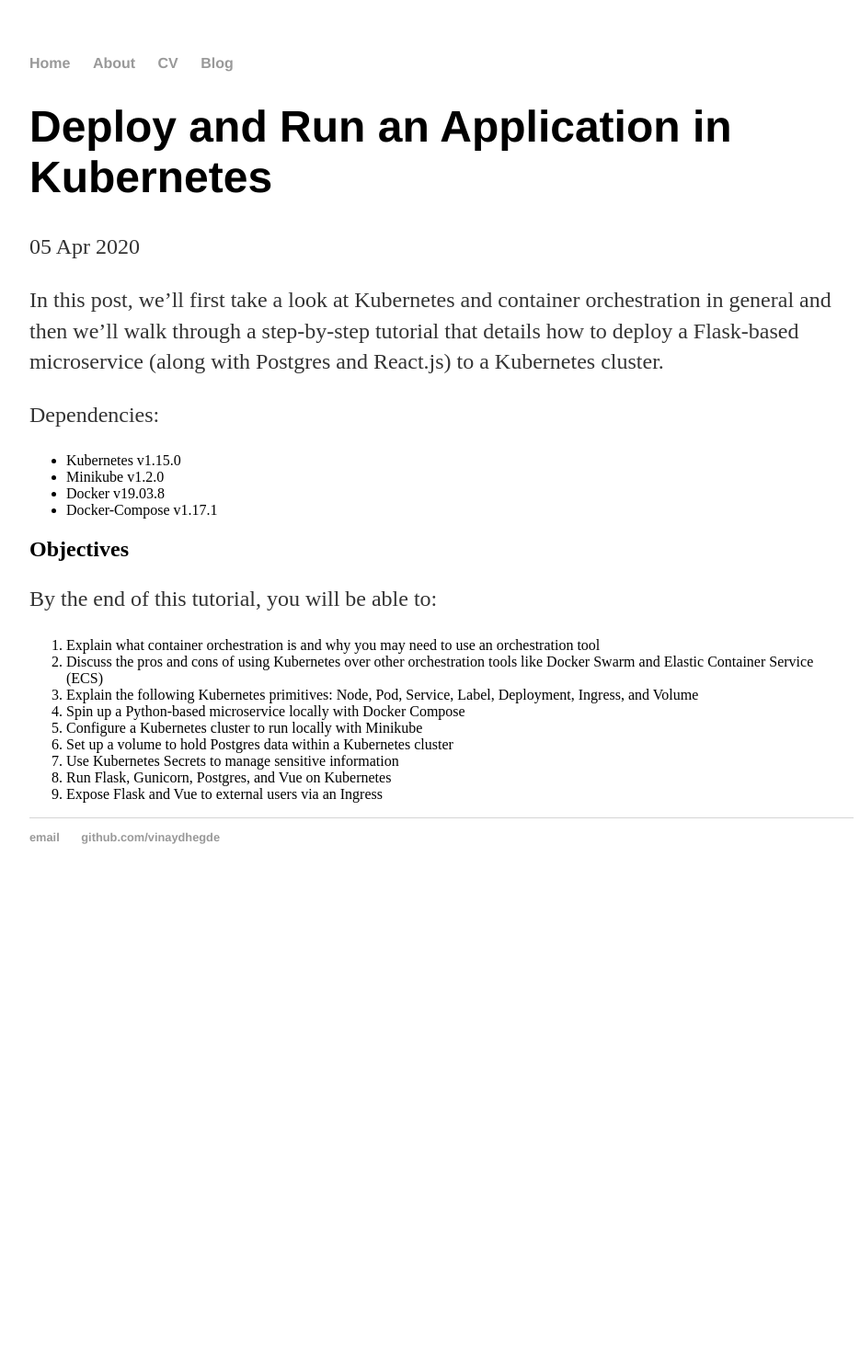
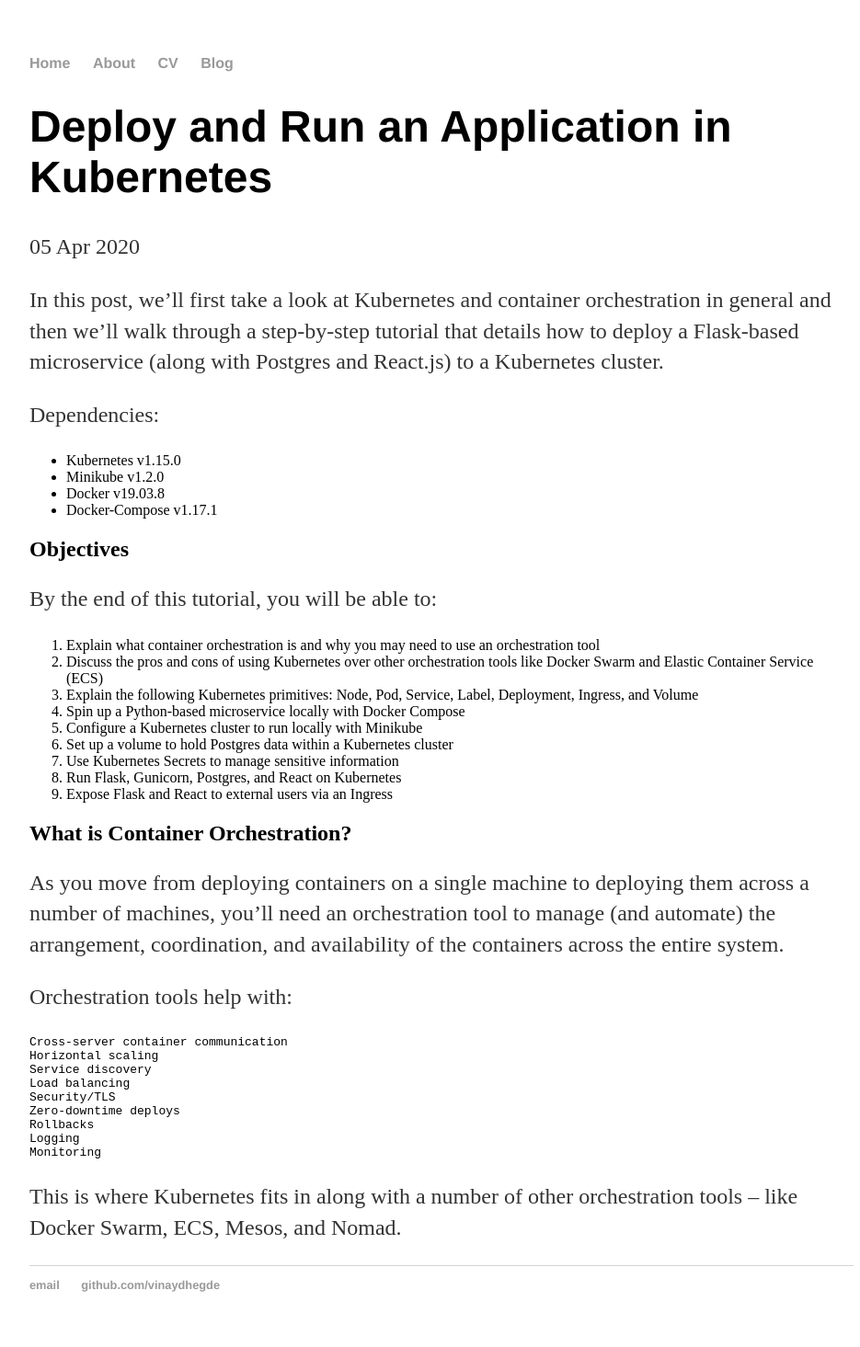
Before and after one commit to vinaydhegde/vinaydhegde.github.io, a Jekyll site: the page built from _posts/2020-04-05-Deploy and run an application in Kubernetes.md, in a window 1280 px wide. Shown: the whole page at 92% size, without its empty margins (160-1095 px from the left). Built offline with Jekyll 4.4.1, drawn with Linux system fonts in a browser that asks for light colours; before the commit the page ends 978 px from its top, so only the background shows below that.

Commit message:
Update 2020-04-05-Deploy and run an application in Kubernetes.md

```diff
--- a/_posts/2020-04-05-Deploy and run an application in Kubernetes.md
+++ b/_posts/2020-04-05-Deploy and run an application in Kubernetes.md
@@ -23,5 +23,22 @@
 1. Configure a Kubernetes cluster to run locally with Minikube
 1. Set up a volume to hold Postgres data within a Kubernetes cluster
 1. Use Kubernetes Secrets to manage sensitive information
-1. Run Flask, Gunicorn, Postgres, and Vue on Kubernetes
-1. Expose Flask and Vue to external users via an Ingress
+1. Run Flask, Gunicorn, Postgres, and React on Kubernetes
+1. Expose Flask and React to external users via an Ingress
+
+## What is Container Orchestration?
+As you move from deploying containers on a single machine to deploying them across a number of machines, you'll need an orchestration tool to manage (and automate) the arrangement, coordination, and availability of the containers across the entire system.
+
+Orchestration tools help with:
+
+    Cross-server container communication
+    Horizontal scaling
+    Service discovery
+    Load balancing
+    Security/TLS
+    Zero-downtime deploys
+    Rollbacks
+    Logging
+    Monitoring
+
+This is where Kubernetes fits in along with a number of other orchestration tools -- like Docker Swarm, ECS, Mesos, and Nomad.
```
